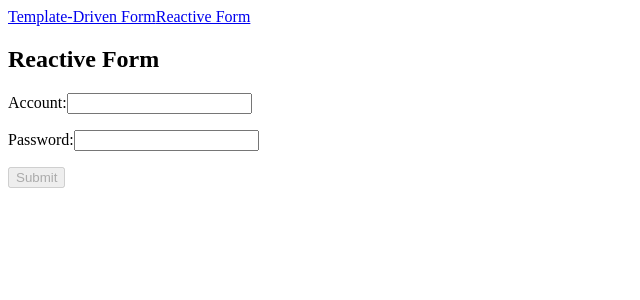
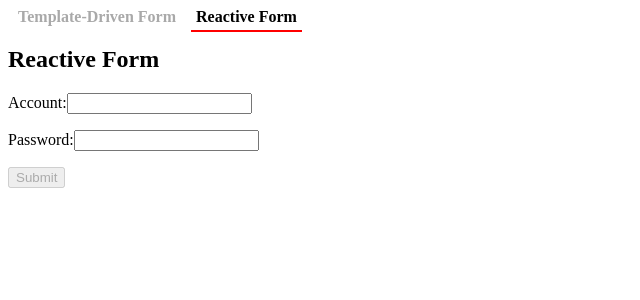
Before and after one commit to Kun-Neng/gdg-taoyuan-angular-forms, an Angular app: page /reactive-form in a window 1280 px wide. Shown: the top 300 px of the page, without its empty margins (0-640 px from the left). Built offline with nearby package versions, Linux system fonts and the light colour scheme.

Commit message:
add style on nav bar

```diff
--- a/src/app/app.component.css
+++ b/src/app/app.component.css
@@ -1,3 +1,18 @@
-p {
-  font-family: Lato;
+a {
+  margin: 0 5px;
+  padding: 5px;
+  color: darkgray;
+  font-weight: bold;
+  text-decoration: none;
 }
+
+a:hover {
+  background-color: gray;
+  color: white;
+}
+
+.active {
+  color: black;
+  font-weight: bold;
+  border-bottom: 2px solid red;
+}
```
